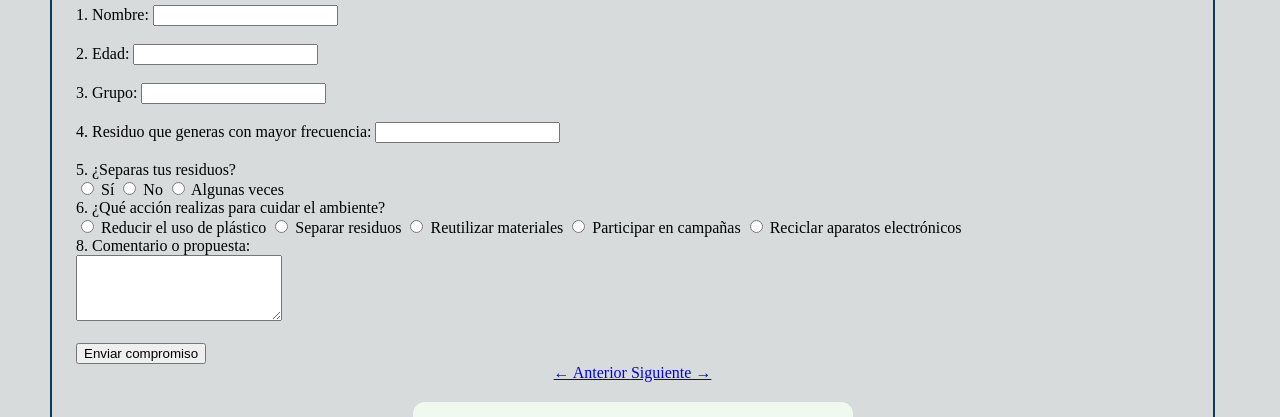
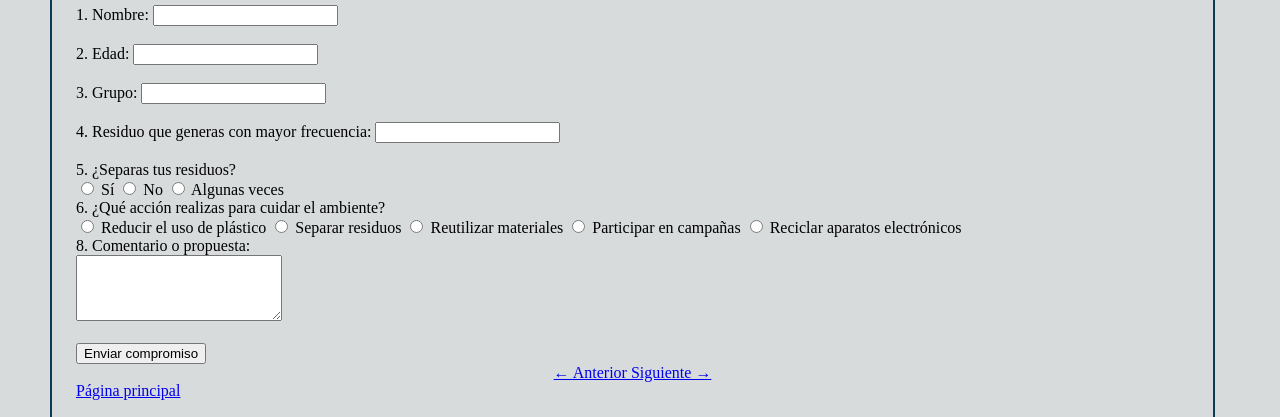
Before and after one commit to Emy801/PAEC-Ferrer-Violeta, a plain HTML site: page formulario.html in a window 1280 px wide. Shown: the part 96-513 px from the top of the page. Drawn offline with Linux system fonts and the light colour scheme.

Commit message:
Update formulario.html

```diff
--- a/formulario.html
+++ b/formulario.html
@@ -51,9 +51,12 @@
           <button type="submit" class="btn-enviar">Enviar compromiso</button>
         </form>
       </section>
+
     <div class="cente">
     <a href="el_resiclaje_en_nuestara_comunidad.html"> ← Anterior  </a>   <a href="referencias_APA.html">Siguiente → </a>
     </div>
+    <a href="index.html">Página principal</a><br>
+
       <div class="juego-reciclaje">
         <h2>♻️ ¿Dónde va?</h2>
         <h3 id="objeto">Botella de plástico 🧴</h3>
```
